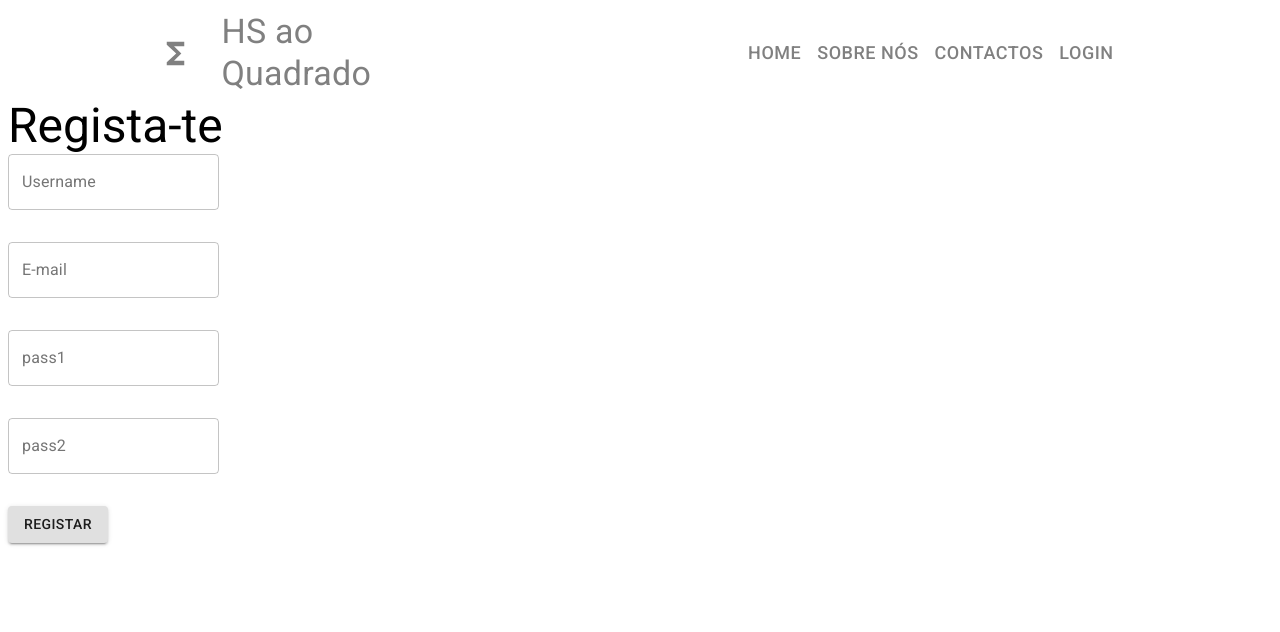
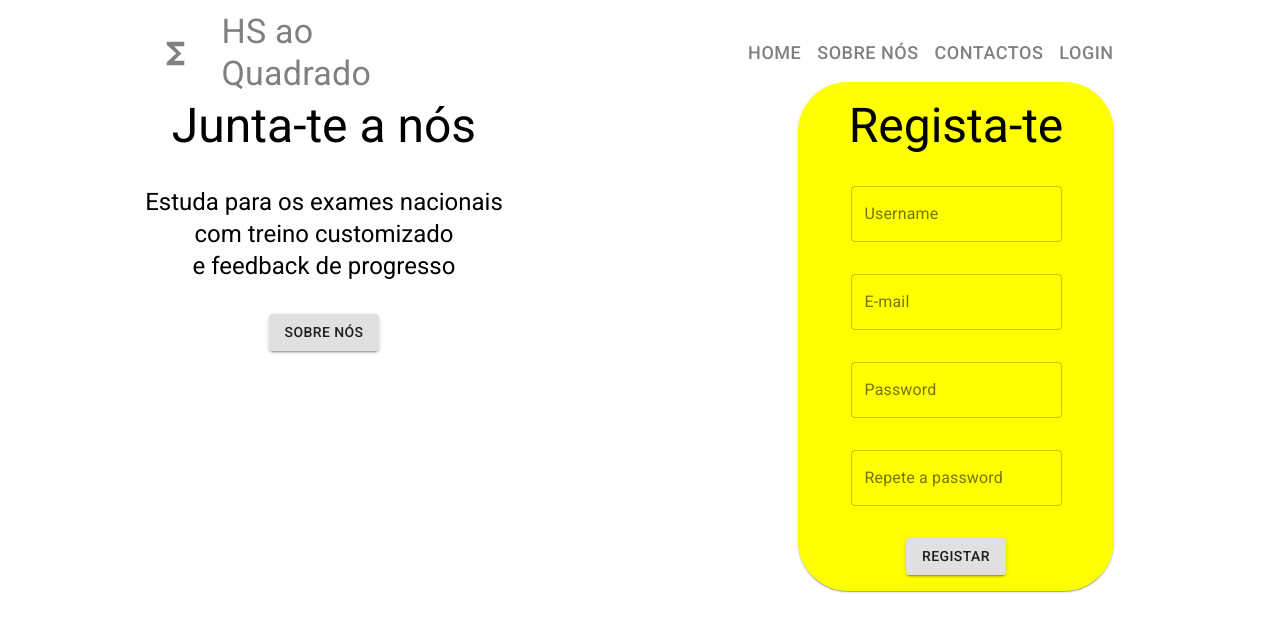
Before and after one commit to HackerSchool/Arquimedia, a React (Create React App) app in the folder frontend/: page /registar in a window 1280 px wide. Shown: the top 632 px of the page. Built offline with nearby package versions, Linux system fonts and the light colour scheme; no server answers; the HTML template or start-up script is replaced by a standard one.

Commit message:
Add styling to register input

```diff
--- /dev/null
+++ b/frontend/src/components/register/RegisterInfo.js
@@ -0,0 +1,28 @@
+import {
+	Grid,
+	Typography,
+	Button,
+	Link
+} from "@material-ui/core";
+
+const RegisterInfo = () => {
+	return (
+		<Grid container spacing={4} xs={12}>
+			<Grid item xs={12}>
+				<Typography variant="h3">Junta-te a nós</Typography>
+			</Grid>
+			<Grid item xs={12}>
+				<Typography variant="h5">
+					Estuda para os exames nacionais<br /> com treino customizado <br /> e feedback de progresso
+				</Typography>
+			</Grid>
+			<Grid item xs={12}>
+				<Link>
+					<Button variant="contained" >Sobre nós</Button>
+				</Link>
+			</Grid>
+		</Grid>
+	)
+}
+
+export default RegisterInfo;
--- a/frontend/src/components/register/RegisterInput.js
+++ b/frontend/src/components/register/RegisterInput.js
@@ -1,12 +1,13 @@
 import {
 	Grid,
 	TextField,
-	Button
+	Button,
+	Typography,
 } from "@material-ui/core"
 import { useState } from "react"
 import { registerUser } from "../../api";
 
-const RegisterInput = () => {
+const RegisterInput = ({css}) => {
 	const [username, setUsername] = useState();
 	const [email, setEmail] = useState();
 	const [pass1, setPass1] = useState();
@@ -35,19 +36,22 @@ const RegisterInput = () => {
 	return (
 		<Grid container spacing={4} xs={12}>
 			<Grid item xs={12}>
-				<TextField variant="outlined" label="Username" onChange={handleChangeUsername}/>
+				<Typography variant="h3">Regista-te</Typography>
 			</Grid>
 			<Grid item xs={12}>
-				<TextField variant="outlined" label="E-mail" onChange={handleChangeEmail}/>
+				<TextField className={css} variant="outlined" label="Username" onChange={handleChangeUsername}/>
 			</Grid>
 			<Grid item xs={12}>
-				<TextField variant="outlined" label="pass1" type="password" onChange={handleChangePass1}/>
+				<TextField className={css} variant="outlined" label="E-mail" onChange={handleChangeEmail}/>
 			</Grid>
 			<Grid item xs={12}>
-				<TextField variant="outlined" label="pass2" type="password" onChange={handleChangePass2}/>
+				<TextField className={css} variant="outlined" label="Password" type="password" onChange={handleChangePass1}/>
 			</Grid>
 			<Grid item xs={12}>
-				<Button variant="contained" type="submit" onClick={handleClick}>Registar</Button>
+				<TextField className={css} variant="outlined" label="Repete a password" type="password" onChange={handleChangePass2}/>
+			</Grid>
+			<Grid item xs={12}>
+				<Button className={css} variant="contained" type="submit" onClick={handleClick}>Registar</Button>
 			</Grid>
 		</Grid>
 	)
--- a/frontend/src/pages/RegistrationPage.js
+++ b/frontend/src/pages/RegistrationPage.js
@@ -1,18 +1,36 @@
 import {
 	Grid,
-	Typography
+	Paper
 } from "@material-ui/core";
 import RegisterInput from "../components/register/RegisterInput";
+import RegisterInfo from "../components/register/RegisterInfo";
+import { makeStyles } from "@material-ui/core";
+import { ClassSharp } from "@material-ui/icons";
+
+const useStyles = makeStyles(theme => ({
+	form: {
+		width: "50%",
+		backgroundColor: "yellow",
+		color: "black",
+		borderRadius: "50px",
+	},
+	inputs: {
+		borderTopColor: "white"
+	}
+}))
 
 const RegistrationPage = () => {
+	const classes = useStyles();
 
 	return (
-		<Grid container>
-			<Grid item xs={12}>
-				<Typography variant="h3">Regista-te</Typography>
+		<Grid container direction="row" align="center">
+			<Grid item xs={6}>
+				<RegisterInfo />
 			</Grid>
-			<Grid item xs={12}>
-				<RegisterInput />
+			<Grid item xs={6}>
+				<Paper className={classes.form}>
+					<RegisterInput css={classes.inputs}/>
+				</Paper>
 			</Grid>
 		</Grid>
 	)
```
